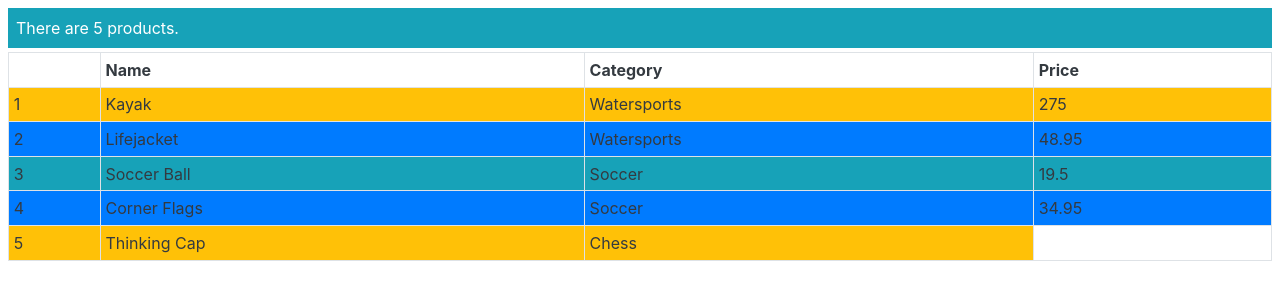
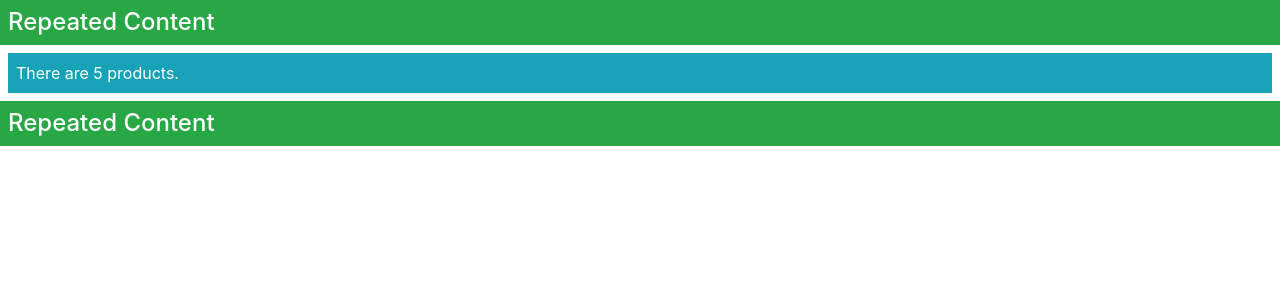
Before and after one commit to rene-copaga/example, an Angular app: page / in a window 1280 px wide. Shown: the top 300 px of the page. Built offline with nearby package versions, Linux system fonts and the light colour scheme.

Commit message:
Using the ngTemplateOutlet Directive

```diff
--- a/src/app/template.html
+++ b/src/app/template.html
@@ -1,20 +1,11 @@
-<div class="text-white m-2">
-    <div class="bg-info p-2">
-        There are {{getProductCount()}} products.
-    </div>
+<ng-template #titleTemplate>
+    <h4 class="p-2 bg-success text-white">Repeated Content</h4>
+</ng-template>
 
-    <table class="table table-sm table-bordered mt-1 text-dark">
-        <tr class="text-dark">
-            <th></th><th>Name</th><th>Category</th><th>Price</th>
-        </tr>
-        <tr *ngFor="let item of getProducts(); let i = index; let odd=odd;
-                let first = first; let last = last; trackBy: getKey"
-            [class.bg-primary]="odd" [class.bg-info]="!odd"
-            [class.bg-warning]="first || last">
-            <td>{{i + 1}}</td>
-            <td>{{item.name}}</td>
-            <td>{{item.category}}</td>
-            <td *ngIf="!last">{{item.price}}</td>
-        </tr>
-    </table>
+<ng-template [ngTemplateOutlet]="titleTemplate"></ng-template>
+
+<div class="bg-info p-2 m-2 text-white">
+    There are {{getProductCount()}} products.
 </div>
+
+<ng-template [ngTemplateOutlet]="titleTemplate"></ng-template>
```
